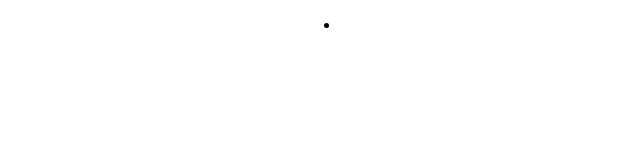
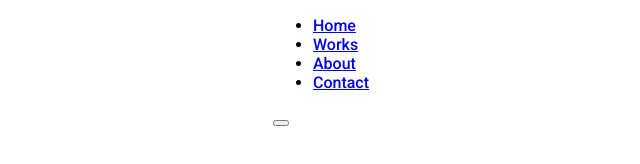
Before and after one commit to hamzaanwardev/animated-navigation, a plain HTML site: page index.html in a window 1280 px wide. Shown: the whole page, without its empty margins (319-959 px from the left). Drawn offline with Linux system fonts and the light colour scheme.

Commit message:
HTML done

```diff
--- a/index.html
+++ b/index.html
@@ -11,9 +11,16 @@
     <nav class="active" id="nav">
         <ul>
             <li>
-
+                <a href="#">Home</a>
             </li>
+            <li><a href="#">Works</a></li>
+            <li><a href="#">About</a></li>
+            <li><a href="#">Contact</a></li>
         </ul>
+        <button class="icon" id="toggle">
+            <div class="line line1"></div>
+            <div class="line line2"></div>
+        </button>
     </nav>
 
 
```
